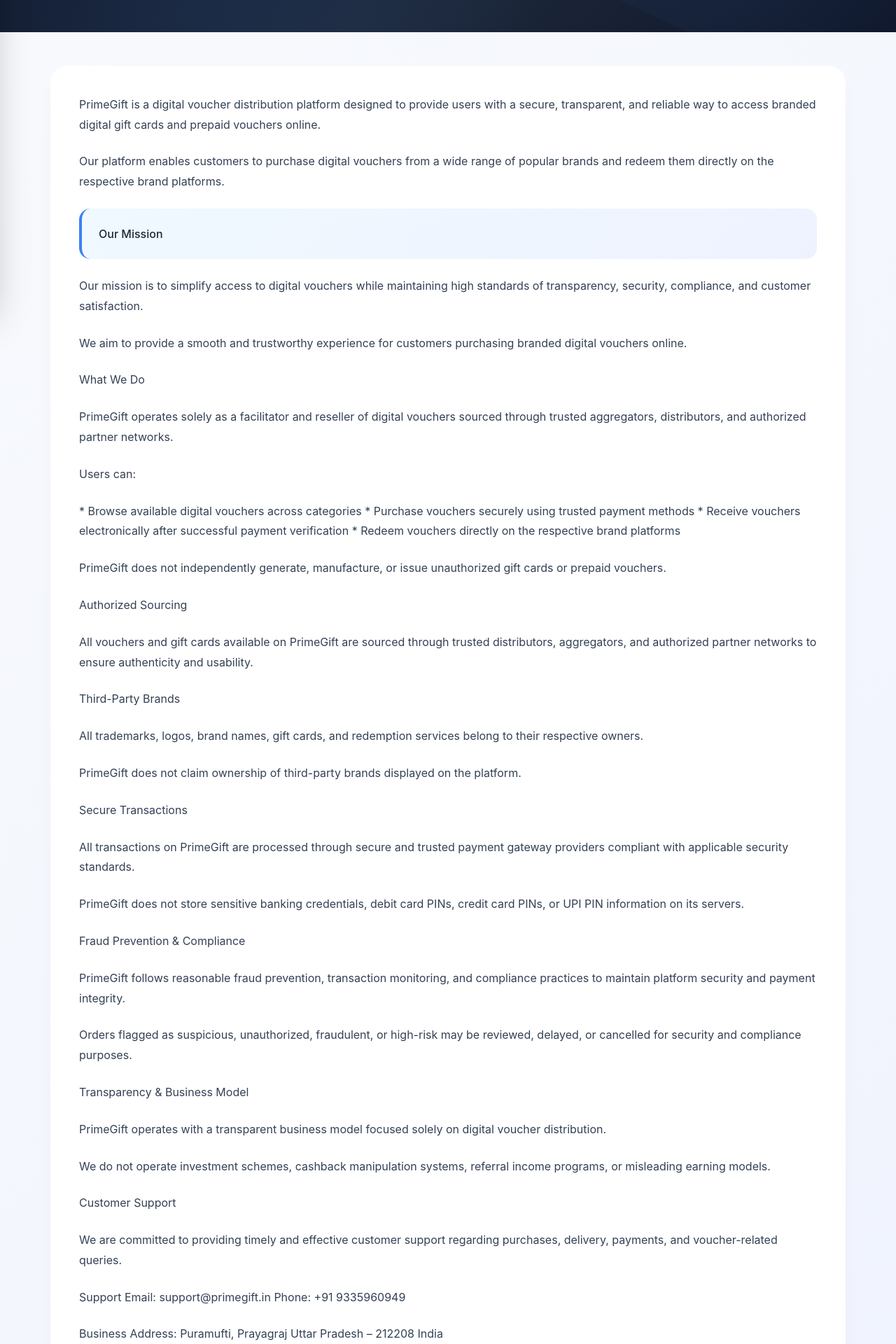
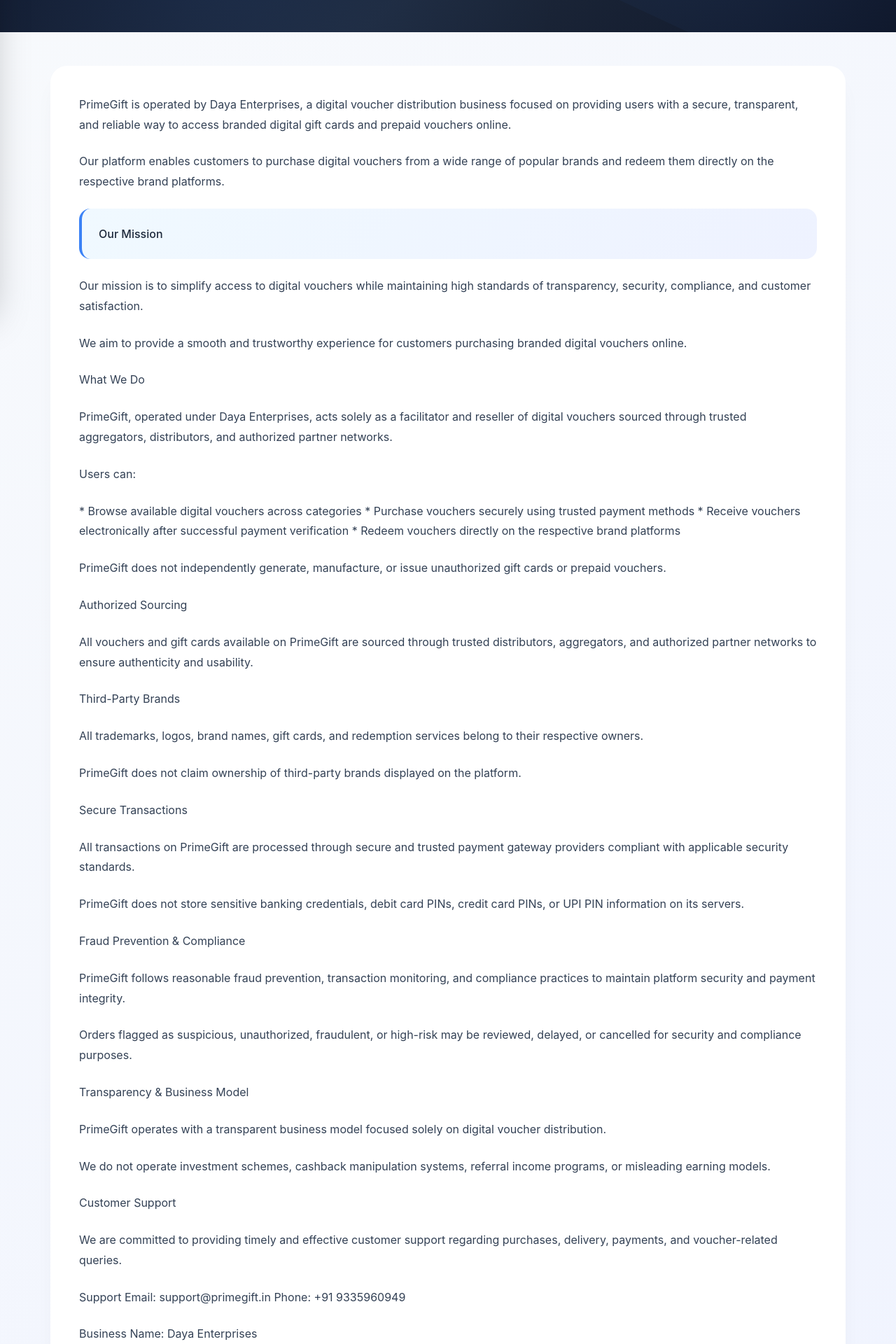
Before and after one commit to vivekyadav1050/Primegift, a React (Vite) app: page /about in a window 1280 px wide. Shown: the part 360-2280 px from the top of the page at 70% size. Built offline with nearby package versions, Linux system fonts and the light colour scheme; no server answers.

Commit message:
about use daya enterprices

```diff
--- a/src/content/Aboutus.js
+++ b/src/content/Aboutus.js
@@ -1,5 +1,5 @@
 const aboutContent = `
-PrimeGift is a digital voucher distribution platform designed to provide users with a secure, transparent, and reliable way to access branded digital gift cards and prepaid vouchers online.
+PrimeGift is operated by Daya Enterprises, a digital voucher distribution business focused on providing users with a secure, transparent, and reliable way to access branded digital gift cards and prepaid vouchers online.
 
 Our platform enables customers to purchase digital vouchers from a wide range of popular brands and redeem them directly on the respective brand platforms.
 
@@ -11,7 +11,7 @@
 
 What We Do
 
-PrimeGift operates solely as a facilitator and reseller of digital vouchers sourced through trusted aggregators, distributors, and authorized partner networks.
+PrimeGift, operated under Daya Enterprises, acts solely as a facilitator and reseller of digital vouchers sourced through trusted aggregators, distributors, and authorized partner networks.
 
 Users can:
 
@@ -57,6 +57,9 @@
 Support Email: support@primegift.in
 Phone: +91 9335960949
 
+Business Name:
+Daya Enterprises
+
 Business Address:
 Puramufti, Prayagraj
 Uttar Pradesh – 212208
```
